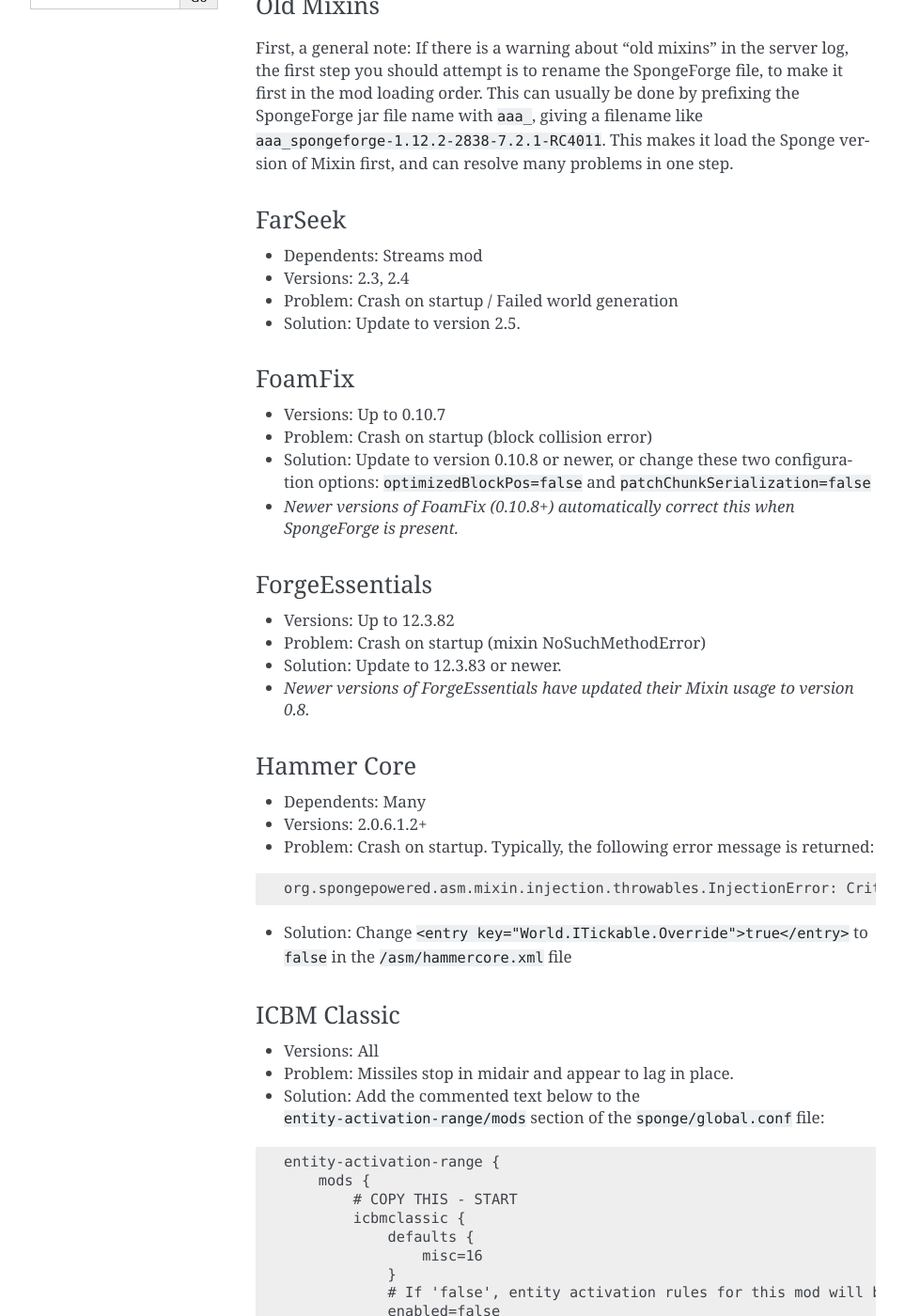
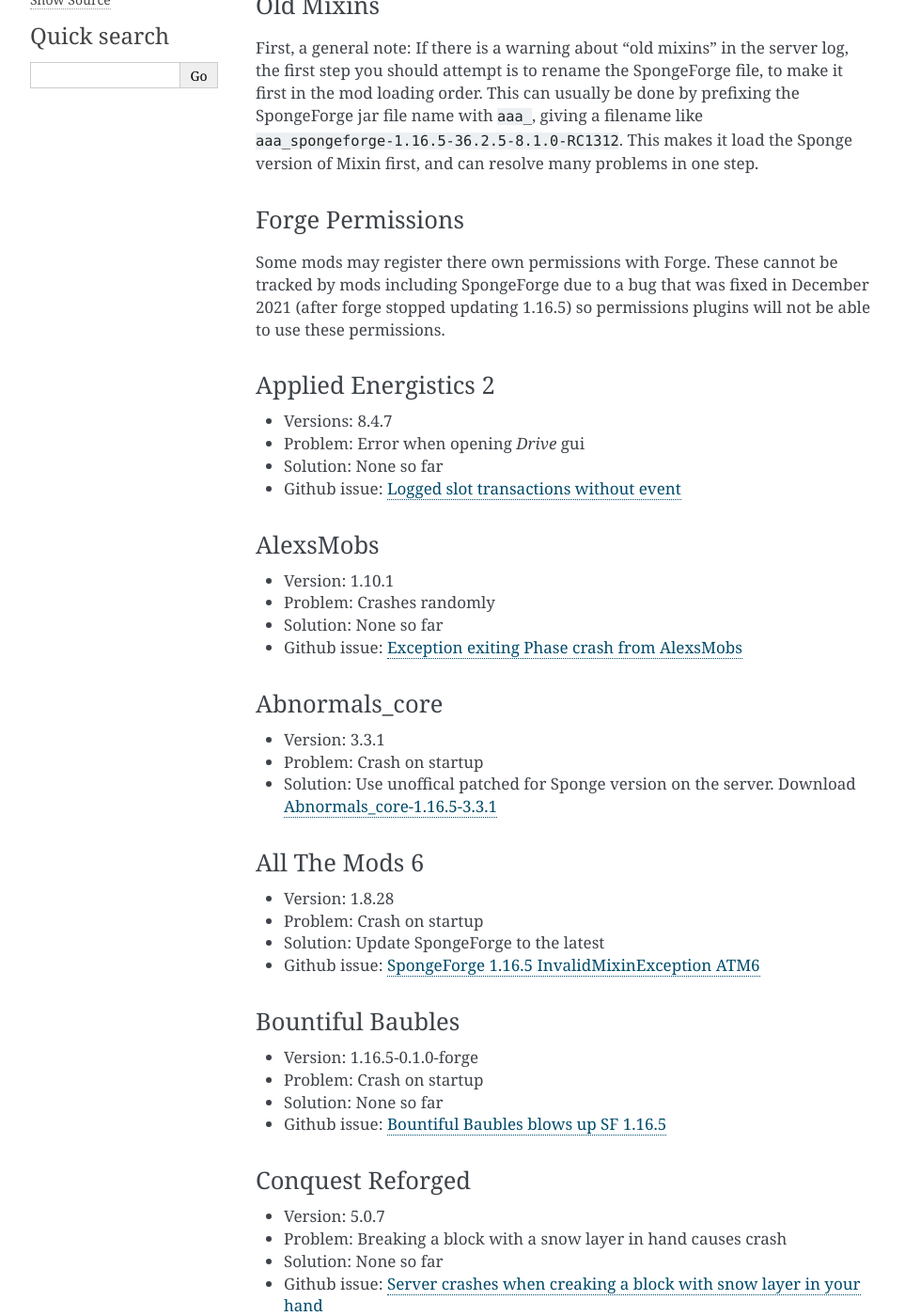
Before and after one commit to SpongePowered/SpongeDocs, a Sphinx documentation site: the page built from source/server/spongineer/incompatible.rst, in a window 1280 px wide and 1400 px high, scrolled down 560 px. Shown: the whole window at 94% size, without its empty margins (148-1111 px from the left). Built offline with Sphinx 7.4.7, drawn with Linux system fonts in a browser that asks for light colours; some of the changed text lies outside the part shown.

Commit message:
Updated mods list

```diff
--- a/source/server/spongineer/incompatible.rst
+++ b/source/server/spongineer/incompatible.rst
@@ -14,109 +14,139 @@
 can cause problems when used alongside SpongeForge. Please note that, whilst we will try to keep it current, changes may
 happen as mods are updated. You can help by letting us know when relevant changes happen, on Discord or GitHub.
 
-Known Incompatibilities (SpongeAPI 7)
-=====================================
+Known Incompatibilities
+=======================
 
 Old Mixins
 ~~~~~~~~~~
 
 First, a general note: If there is a warning about "old mixins" in the server log, the first step you should attempt is
 to rename the SpongeForge file, to make it first in the mod loading order. This can usually be done by prefixing the
-SpongeForge jar file name with ``aaa_``, giving a filename like ``aaa_spongeforge-1.12.2-2838-7.2.1-RC4011``. This makes it
-load the Sponge version of Mixin first, and can resolve many problems in one step.
+SpongeForge jar file name with ``aaa_``, giving a filename like ``aaa_spongeforge-1.16.5-36.2.5-8.1.0-RC1312``.
+This makes it load the Sponge version of Mixin first, and can resolve many problems in one step.
 
-FarSeek
-~~~~~~~
-- Dependents: Streams mod
-- Versions: 2.3, 2.4
-- Problem: Crash on startup / Failed world generation
-- Solution: Update to version 2.5.
+Forge Permissions
+~~~~~~~~~~~~~~~~~
 
-FoamFix
-~~~~~~~
-- Versions: Up to 0.10.7
-- Problem: Crash on startup (block collision error)
-- Solution: Update to version 0.10.8 or newer, or change these two configuration options:
-  ``optimizedBlockPos=false`` and ``patchChunkSerialization=false``
-- *Newer versions of FoamFix (0.10.8+) automatically correct this when SpongeForge is present.*
+Some mods may register there own permissions with Forge. These cannot be tracked by mods including SpongeForge due to a
+bug that was fixed in December 2021 (after forge stopped updating 1.16.5) so permissions plugins will not be able to use
+these permissions.
 
-ForgeEssentials
+Applied Energistics 2
+~~~~~~~~~~~~~~~~~~~~~
+
+- Versions: 8.4.7
+- Problem: Error when opening `Drive` gui
+- Solution: None so far
+- Github issue: `Logged slot transactions without event <https://github.com/SpongePowered/Sponge/issues/3680>`_
+
+AlexsMobs
+~~~~~~~~~
+
+- Version: 1.10.1
+- Problem: Crashes randomly
+- Solution: None so far
+- Github issue: `Exception exiting Phase crash from AlexsMobs <https://github.com/SpongePowered/Sponge/issues/3535>`_
+
+Abnormals_core
+~~~~~~~~~~~~~~
+
+- Version: 3.3.1
+- Problem: Crash on startup
+- Solution: Use unoffical patched for Sponge version on the server. Download `Abnormals_core-1.16.5-3.3.1 <https://cdn.discordapp.com/attachments/406987481825804290/949798054117122058/abnormals_core-1.16.5-3.3.1.jar>`_
+
+All The Mods 6
+~~~~~~~~~~~~~~
+
+- Version: 1.8.28
+- Problem: Crash on startup
+- Solution: Update SpongeForge to the latest
+- Github issue: `SpongeForge 1.16.5 InvalidMixinException ATM6 <https://github.com/SpongePowered/Sponge/issues/3647>`_
+
+Bountiful Baubles
+~~~~~~~~~~~~~~~~~
+
+- Version: 1.16.5-0.1.0-forge
+- Problem: Crash on startup
+- Solution: None so far
+- Github issue: `Bountiful Baubles blows up SF 1.16.5 <https://github.com/SpongePowered/Sponge/issues/3646>`_
+
+Conquest Reforged
+~~~~~~~~~~~~~~~~~
+
+- Version: 5.0.7
+- Problem: Breaking a block with a snow layer in hand causes crash
+- Solution: None so far
+- Github issue: `Server crashes when creaking a block with snow layer in your hand <https://github.com/SpongePowered/Sponge/issues/3621>`_
+
+Create Mod
+~~~~~~~~~~
+
+- Version: mc1.16.5_v0.3.2g
+- Problem: Error when opening an inventory
+- Solution: None so far
+- Github issue: `Logged slot transactions without event <https://github.com/SpongePowered/Sponge/issues/3680>`_
+
+Random patches
+~~~~~~~~~~~~~~
+
+- Version: 2.4.4
+- Problem: Crash on startup
+- Solution: Update SpongeForge to the latest
+- Github issue: `Server crash with Randompatches <https://github.com/SpongePowered/Sponge/issues/3589>`_
+
+Twilight Forest
 ~~~~~~~~~~~~~~~
-- Versions: Up to 12.3.82
-- Problem: Crash on startup (mixin NoSuchMethodError)
-- Solution: Update to 12.3.83 or newer.
-- *Newer versions of ForgeEssentials have updated their Mixin usage to version 0.8.*
 
-Hammer Core
+- Version: 4.0.870
+- Problem: Crash on startup
+- Solution: Update SpongeForge to the latest
+- Github issue: `SpongeForge has fatal errors with Twilight Forest mod <https://github.com/SpongePowered/Sponge/issues/3574>`_
+
+Progressive Bosses
+~~~~~~~~~~~~~~~~~~
+
+- Version 3.4.3
+- Problem: Crash on startup
+- Solution: Update SpongeForge to the latest
+- Github issue: `Illegal State Exception with Progressive Bosses mod <https://github.com/SpongePowered/Sponge/issues/3714>`_
+
+Pehkui
+~~~~~~
+
+- Version: 3.4.2
+- Problem: Crash on startup
+- Solution: None so far
+- Github issue: `SpongeForge incompatibility with pehkui <https://github.com/SpongePowered/Sponge/issues/3829>`_
+
+Physics Mod
 ~~~~~~~~~~~
-- Dependents: Many
-- Versions: 2.0.6.1.2+
-- Problem: Crash on startup. Typically, the following error message is returned:
 
-.. code-block:: none
+- Version: 1.3.4
+- Problem: Lag on TNT use
+- Solution: None so far
+- Github issue: `Fatel server lag when using TNT and Physics mod <https://github.com/SpongePowered/Sponge/issues/3517>`_
 
-    org.spongepowered.asm.mixin.injection.throwables.InjectionError: Critical injection failure: Redirector onUpdateTileEntities(Lnet/minecraft/util/ITickable;)V in mixins.common.core.json:world.WorldMixin failed injection check, (0/1) succeeded. Scanned 1 target(s). Using refmap mixins.common.refmap.json
+Tickers Construct
+~~~~~~~~~~~~~~~~~
 
-- Solution: Change ``<entry key="World.ITickable.Override">true</entry>`` to ``false`` in the ``/asm/hammercore.xml`` file
+- Version: 1.16.5-3.1.2.265
+- Problem: Error when opening an inventory
+- Solution: None so far
+- Github issue: `Tinkers Construct slot transaction spam with SpongeForge <https://github.com/SpongePowered/Sponge/issues/3527>`_
 
-ICBM Classic
-~~~~~~~~~~~~
-- Versions: All
-- Problem: Missiles stop in midair and appear to lag in place.
-- Solution: Add the commented text below to the ``entity-activation-range/mods`` section of the ``sponge/global.conf`` file:
+Valkyrien Skies
+~~~~~~~~~~~~~~~
 
-.. code-block:: none
+- Version: 116-2.0.0-alpha6
+- Problem: Crash on startup
+- Solution: None so far
+- Github issue: `The server can't launch with Valkyrien Skies <https://github.com/SpongePowered/Sponge/issues/3809>`_
 
-    entity-activation-range {
-        mods {
-            # COPY THIS - START
-            icbmclassic {
-                defaults {
-                    misc=16
-                }
-                # If 'false', entity activation rules for this mod will be ignored and always tick.
-                enabled=false
-                entities {
-                    missile=16
-                    seat=16
-                }
-            }
-            # COPY THIS - END
-        }
-    }
+World Edit
+~~~~~~~~~~
 
-Just Enough IDs (JEID)
-~~~~~~~~~~~~~~~~~~~~~~
-- Versions: Up to 1.0.3-48
-- Problem: Crash on startup (mixin conflict).
-- Solution: Update to version 1.0.3-54 or newer.
-
-LagGoggles/TickCentral
-~~~~~~~~~~~~~~~~~~~~~~
-- Versions: All
-- Problem: Crash on startup (mixin conflict).
-- Solution: Update to Spongeforge 7.2.0 or newer.
-
-MystCraft
-~~~~~~~~~
-- Versions: All (so far)
-- Problem: Crash on startup
-- Solution: Change ``B:useconfigs=false`` to ``true`` in the ``config/mystcraft/core.cfg`` file
-
-Open Terrain Generator (OTG)
-~~~~~~~~~~~~~~~~~~~~~~~~~~~~
-- Dependencies: OTGcore
-- Versions: All (so far)
-- Problem: Crash on startup / Multiworld Wgen problems
-- Solution: Pre-generate world without SpongeForge, then remove OTG and add SpongeForge.
-
-Phosphor
-~~~~~~~~
-- Versions: Up to 0.2.4
-- Problem (1): Crash on startup
-- Solution: Update to version 0.2.5 or newer, which is compatible with Sponge RC3844.
-- Problem (2): Poor graphic performance
-- Solution: Set the optimisation ``async-lighting`` to ``false`` in the Sponge ``global.conf`` file.
-
-There may be many more, please help us keep this list maintained by contributing to the SpongeDocs on GitHub!
-The :doc:`debugging` page may also be of help if your issue is not one of those mentioned above.
+- Version: 7.2.5
+- Problem: Errors after startup relating to commands
+- Solution: None so far
+- Github issue: `WorldEdit command registrar issue on server start <https://github.com/SpongePowered/Sponge/issues/3540>`_
```
